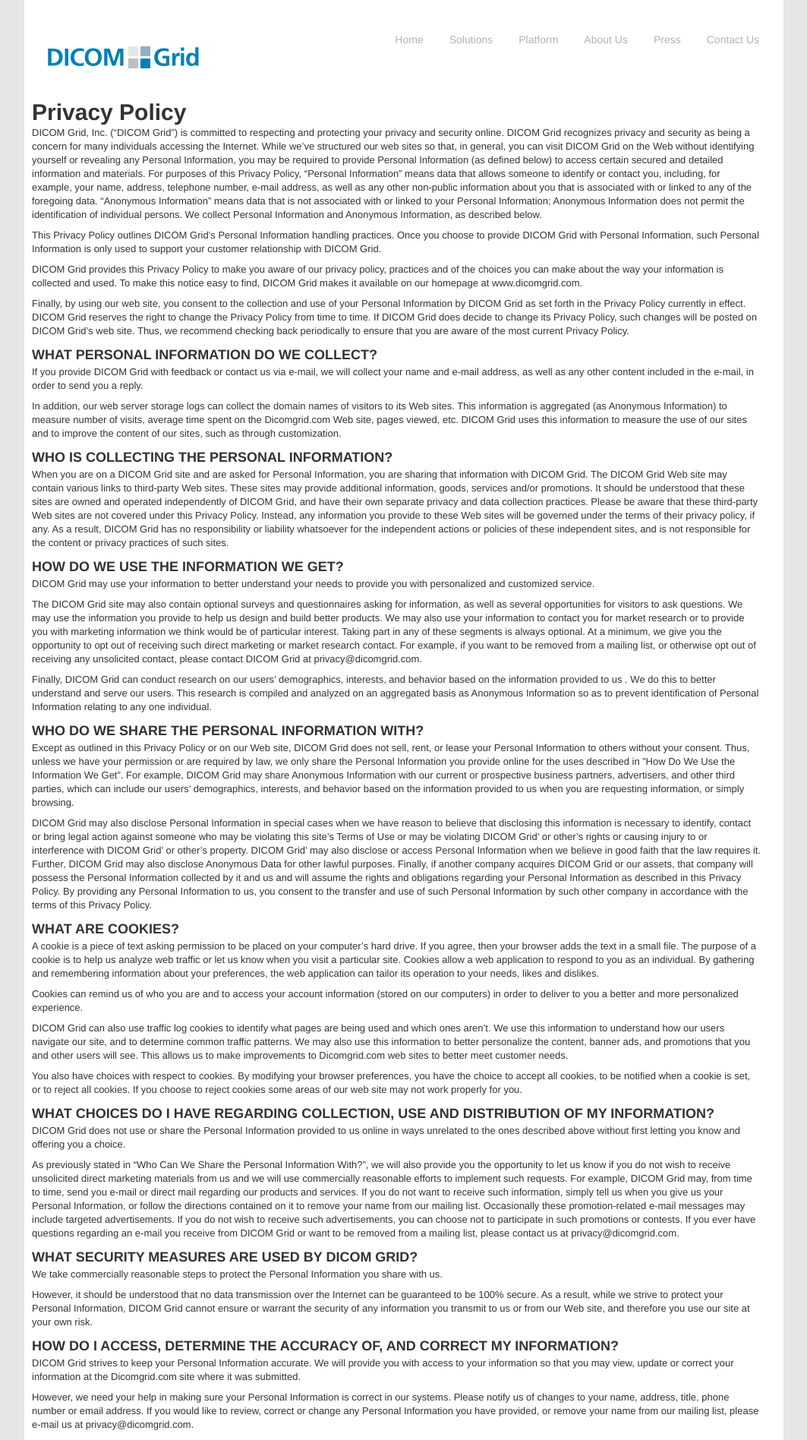
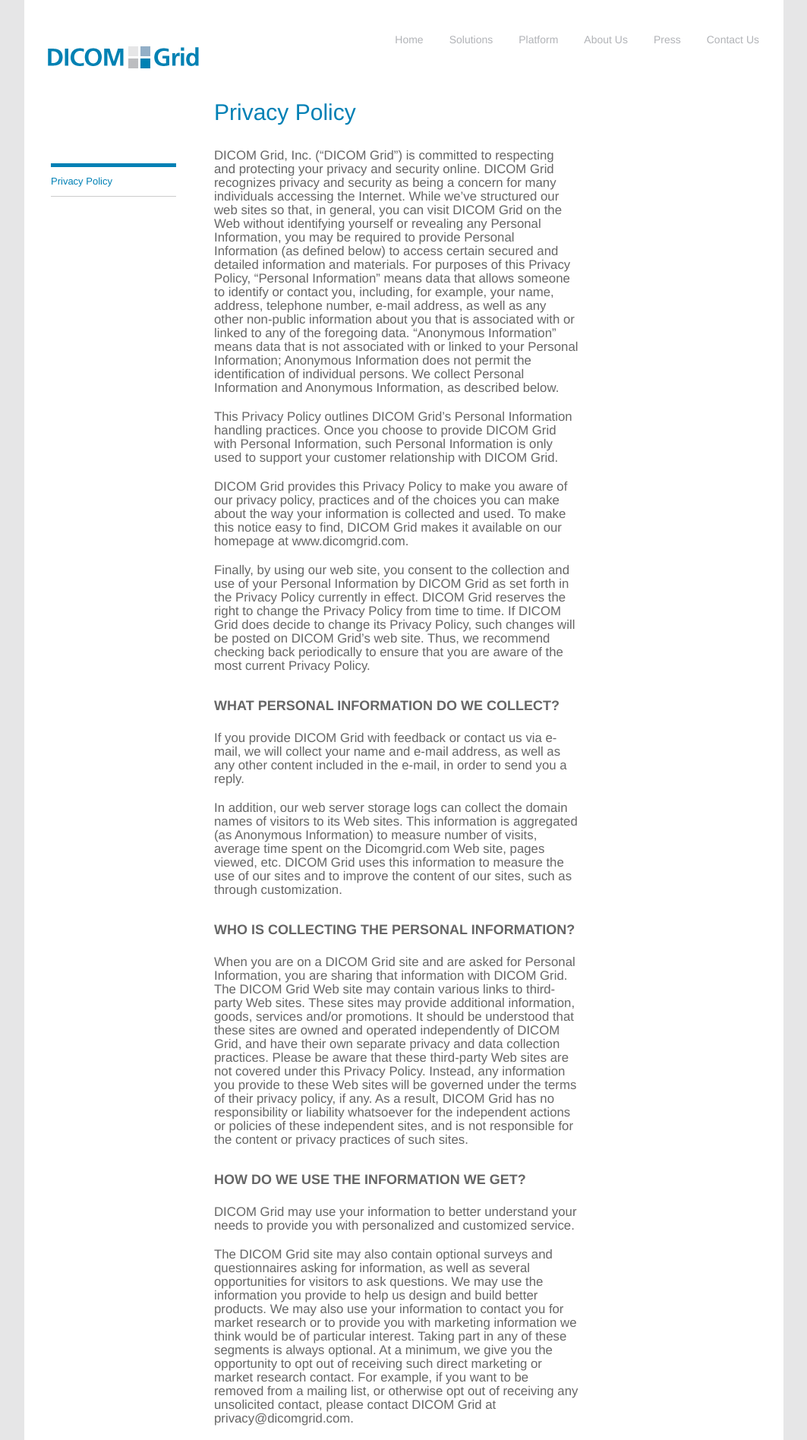
Before and after one commit to kevinold/dg-jekyll, a Jekyll site: the page built from privacy-policy.html, in a window 1280 px wide. Shown: the top 1896 px of the page at 76% size, without its empty margins (108-1171 px from the left). Built offline with Jekyll 4.4.1, drawn with Linux system fonts in a browser that asks for light colours; Markdown is read by kramdown in place of the engine named in the settings.

Commit message:
style privacy policy

```diff
--- a/css/styles.css
+++ b/css/styles.css
@@ -750,7 +750,7 @@
 .left_nav li{color:#666666;margin-bottom:10px;padding-bottom:10px;border-bottom:1px solid #ccc;list-style:none;}
 .left_nav li:first-child{padding-top:10px;border-top:5px solid #0080b5;list-style:none;}
 .exec:not(:first-child){margin-top:50px;}
-.exec_name{display:table-cell;vertical-align:bottom;}
+.exec_name{vertical-align:bottom;}
 .exec h2,.exec h3{margin-top:0px;font-weight:normal;}
 .footer{font-family:arial, helvetica;font-size:10px;color:#acacac;padding-top:30px;margin-top:30px;border-top:solid 1px #EDEDED;}
 .footer a{font-family:arial, helvetica;font-size:10px;color:#acacac;text-decoration:none;}
--- a/privacy-policy.html
+++ b/privacy-policy.html
@@ -4,8 +4,16 @@
 nav: privacy
 ---
 
+<div class="left_col">
+  <ul class="left_nav">
+    <li><a href="/privacy-policy.html">Privacy Policy</a></li>
+  </ul>
+</div>
+
+<div class="middle_col">
+
 	<h1>Privacy Policy</h1>
-	<div><p>DICOM Grid, Inc.  (“DICOM Grid”) is committed to respecting and protecting your privacy and security online. DICOM Grid recognizes privacy and security as being a concern for many individuals accessing the Internet. While we’ve structured our web sites so that, in general, you can visit DICOM Grid on the Web without identifying yourself or revealing any Personal Information, you may be required to provide Personal Information (as defined below) to access certain secured and detailed information and materials.  For purposes of this Privacy Policy, “Personal Information” means data that allows someone to identify or contact you, including, for example, your name, address, telephone number, e-mail address, as well as any other non-public information about you that is associated with or linked to any of the foregoing data.  “Anonymous Information” means data that is not associated with or linked to your Personal Information; Anonymous Information does not permit the identification of individual persons.  We collect Personal Information and Anonymous Information, as described below.</p>
+	<p>DICOM Grid, Inc.  (“DICOM Grid”) is committed to respecting and protecting your privacy and security online. DICOM Grid recognizes privacy and security as being a concern for many individuals accessing the Internet. While we’ve structured our web sites so that, in general, you can visit DICOM Grid on the Web without identifying yourself or revealing any Personal Information, you may be required to provide Personal Information (as defined below) to access certain secured and detailed information and materials.  For purposes of this Privacy Policy, “Personal Information” means data that allows someone to identify or contact you, including, for example, your name, address, telephone number, e-mail address, as well as any other non-public information about you that is associated with or linked to any of the foregoing data.  “Anonymous Information” means data that is not associated with or linked to your Personal Information; Anonymous Information does not permit the identification of individual persons.  We collect Personal Information and Anonymous Information, as described below.</p>
 
 <p>This Privacy Policy outlines DICOM Grid’s Personal Information handling practices. Once you choose to provide DICOM Grid with Personal Information, such Personal Information is only used to support your customer relationship with DICOM Grid.</p>
 
@@ -68,4 +76,9 @@
 
 DICOM Grid, Inc. <br />
 2702 N. 3rd Street, Suite 3030<br />
-Phoenix, AZ  85004</div>
+Phoenix, AZ  85004
+
+</div>
+
+<div class="right_col">
+</div>
--- a/terms-of-use.html
+++ b/terms-of-use.html
@@ -62,8 +62,3 @@
 
 <h3>ACCEPTANCE OF TERMS</h3>
 <p>You acknowledge you have read, and agree to be bound by these Terms and to comply with all applicable laws and regulations, including without limitation U.S. export and re-export control laws and regulations regarding the transmission of technical data exported from the United States or the country in which you reside. You further agree to comply with all local laws, regulations and rules regarding online conduct and acceptable Content. </p>
-
-</div>
-
-<div class="right_col">
-</div>
```
Also changed, not shown: 3 other files.
